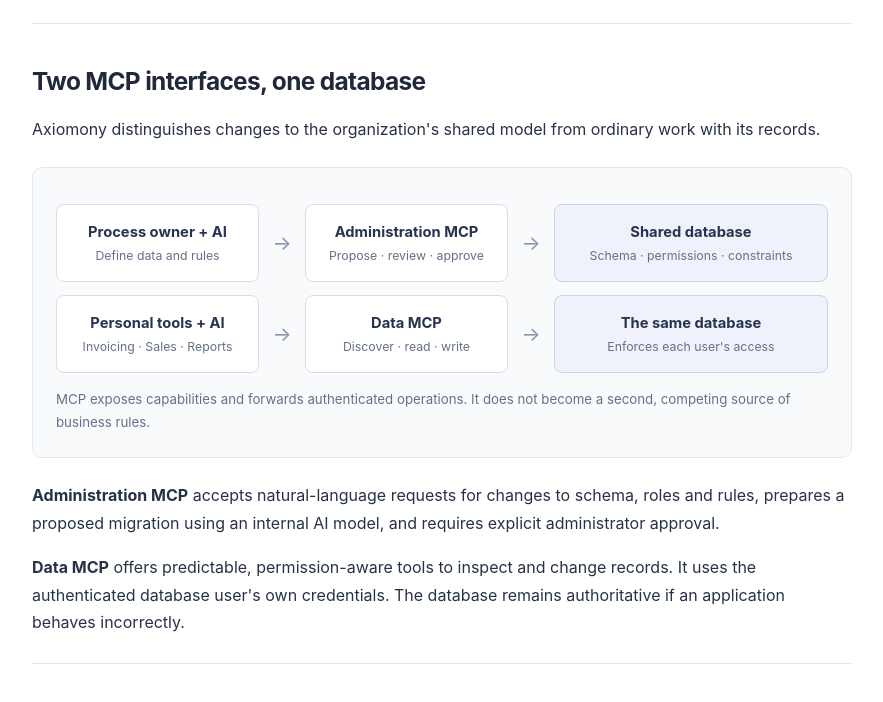
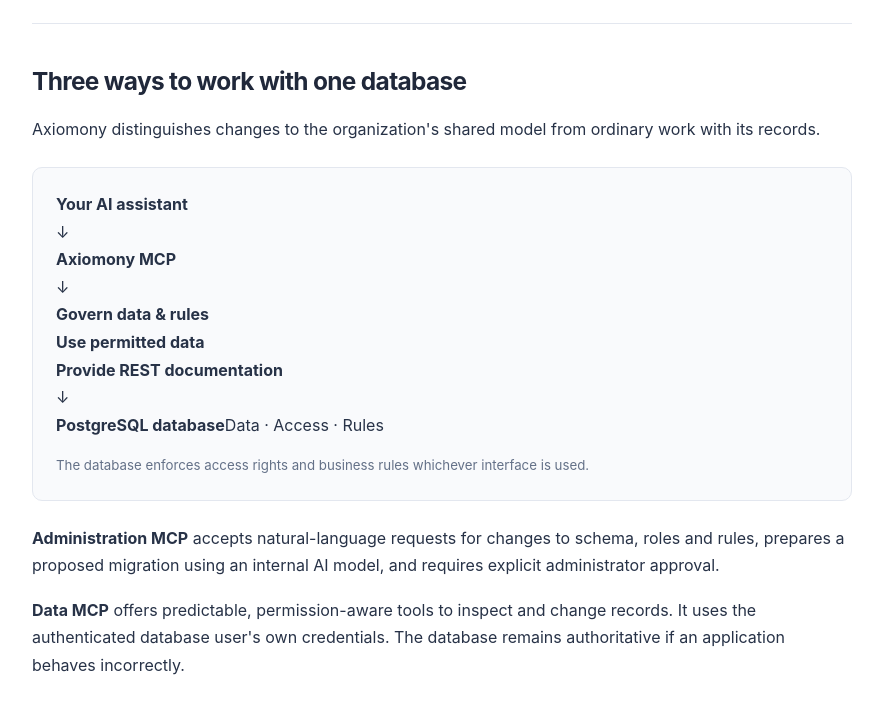
Before and after one commit to sjoerdvanderhoorn/axiomony, a website: page docs/index.html in a window 1280 px wide. Shown: the part 1347-2049 px from the top of the page, without its empty margins (318-1201 px from the left). Drawn offline with Linux system fonts and the light colour scheme.

Commit message:
Simplify homepage around PostgreSQL MCP and three capabilities

```diff
--- a/docs/index.html
+++ b/docs/index.html
@@ -13,15 +13,15 @@
 <body>
 <a class="sr-only" href="#content">Skip to content</a>
 <header class="site-header"><nav class="nav container" aria-label="Axiomony"><a class="brand" href="index.html"><img class="brand-lockup" src="assets/axiomony-wordmark.svg" alt="Axiomony"></a></nav></header>
-<section class="page-intro" id="overview"><div class="container"><div class="eyebrow">Axiomony documentation</div><h1>Shared rules.<br>Individual interfaces.</h1><p>Axiomony provides an AI-accessible interface for defining the data, relationships, permissions and business rules of an organization <strong>inside the database itself</strong>. Individuals and teams can then create entirely different tools and workflows against that same foundation.</p></div></section><div class="container overview-layout">
-  <aside class="overview-sidebar sidebar" aria-label="Documentation navigation"><div class="sidebar-section"><strong>On this page</strong><div class="sidebar-links"><a href="#overview">Overview</a><a href="#principle">The principle</a><a href="#interfaces">Two MCP interfaces</a><a href="#data-authority">Rules belong to the database</a><a href="#example">An example: ACME</a><a href="#scope">Security boundaries</a></div></div><div class="sidebar-section sidebar-pages"><strong>Pages</strong><div class="sidebar-links"><a href="index.html" aria-current="page">Introduction</a><a href="getting-started.html">Installation</a><a href="connect.html">Connect an AI</a><a href="tools.html">MCP tools</a><a href="concepts.html">Architecture &amp; security</a><a href="https://github.com/sjoerdvanderhoorn/axiomony" target="_blank" rel="noopener noreferrer">GitHub</a></div></div></aside>
+<section class="page-intro" id="overview"><div class="container"><div class="eyebrow">Axiomony documentation</div><h1>Shared rules.<br>Individual interfaces.</h1><p>Axiomony is an MCP server for PostgreSQL. Use it to define the shared data, permissions and business rules of your organization, then create your own tools and workflows. Connect an existing database or use Standalone for a complete local installation.</p></div></section><div class="container overview-layout">
+  <aside class="overview-sidebar sidebar" aria-label="Documentation navigation"><div class="sidebar-section"><strong>On this page</strong><div class="sidebar-links"><a href="#overview">Overview</a><a href="#principle">The principle</a><a href="#interfaces">MCP capabilities</a><a href="#data-authority">Rules belong to the database</a><a href="#example">An example: ACME</a><a href="#scope">Security boundaries</a></div></div><div class="sidebar-section sidebar-pages"><strong>Pages</strong><div class="sidebar-links"><a href="index.html" aria-current="page">Introduction</a><a href="getting-started.html">Installation</a><a href="connect.html">Connect an AI</a><a href="tools.html">MCP tools</a><a href="concepts.html">Architecture &amp; security</a><a href="https://github.com/sjoerdvanderhoorn/axiomony" target="_blank" rel="noopener noreferrer">GitHub</a></div></div></aside>
   <main id="content" class="intro-content"><p>Conventional business applications bundle a data model with prescribed screens, flows and policies. Even a configurable product carries the vendor's design decisions. Axiomony separates the long-lived agreements of an organization from the short-lived interfaces people use to do their work.</p>
     <blockquote class="intro-quote">Standardize the data and the rules, not the user interface.</blockquote>
 
     <hr class="chapter-divider">
     <section id="principle">
       <h2>The principle</h2>
-      <p>A team member who understands a business process should be able to describe its data and rules to an AI assistant. Authorized administrators can inspect and approve the proposed changes. Axiomony translates these requests into real database objects—rather than storing parallel business rules in a separate application layer.</p>
+      <p>An administrator can describe the business to an AI assistant. Axiomony helps turn that description into PostgreSQL tables, relationships and enforceable rules. Authorized administrators can inspect and approve the proposed changes. Axiomony translates these requests into real database objects—rather than storing parallel business rules in a separate application layer.</p>
       <p>Once the shared model exists, an accountant, purchaser or sales representative can use their preferred tools and user experience. They don't need a common interface; they need common data and consistent permissions.</p>
       <ul class="summary-points">
         <li><strong>One governed data model</strong><span>Tables, relationships and business constraints stay together in the database.</span></li>
@@ -33,24 +33,21 @@
 
     <hr class="chapter-divider">
     <section id="interfaces">
-      <h2>Two MCP interfaces, one database</h2>
+      <h2>Three ways to work with one database</h2>
       <p>Axiomony distinguishes changes to the organization's shared model from ordinary work with its records.</p>
-      <div class="concept-diagram" role="img" aria-label="Business owners use administration MCP to review and apply database definitions. Individual apps use Data MCP to access the same database with their own user permissions.">
-        <div class="diagram-row">
-          <div class="diagram-cell"><strong>Process owner + AI</strong><span>Define data and rules</span></div>
-          <div class="diagram-arrow">→</div>
-          <div class="diagram-cell"><strong>Administration MCP</strong><span>Propose · review · approve</span></div>
-          <div class="diagram-arrow">→</div>
-          <div class="diagram-cell database"><strong>Shared database</strong><span>Schema · permissions · constraints</span></div>
+      <div class="concept-diagram" role="img" aria-label="Your AI assistant connects to Axiomony MCP, which can govern data and rules, use permitted data, and provide REST documentation for PostgreSQL.">
+        <div class="pipeline-node"><strong>Your AI assistant</strong></div>
+        <div class="pipeline-arrow" aria-hidden="true">↓</div>
+        <div class="pipeline-node"><strong>Axiomony MCP</strong></div>
+        <div class="pipeline-arrow" aria-hidden="true">↓</div>
+        <div class="pipeline-capabilities">
+          <div class="pipeline-node"><strong>Govern data &amp; rules</strong></div>
+          <div class="pipeline-node"><strong>Use permitted data</strong></div>
+          <div class="pipeline-node"><strong>Provide REST documentation</strong></div>
         </div>
-        <div class="diagram-row">
-          <div class="diagram-cell"><strong>Personal tools + AI</strong><span>Invoicing · Sales · Reports</span></div>
-          <div class="diagram-arrow">→</div>
-          <div class="diagram-cell"><strong>Data MCP</strong><span>Discover · read · write</span></div>
-          <div class="diagram-arrow">→</div>
-          <div class="diagram-cell database"><strong>The same database</strong><span>Enforces each user's access</span></div>
-        </div>
-        <p class="diagram-caption">MCP exposes capabilities and forwards authenticated operations. It does not become a second, competing source of business rules.</p>
+        <div class="pipeline-arrow" aria-hidden="true">↓</div>
+        <div class="pipeline-node database"><strong>PostgreSQL database</strong><span>Data · Access · Rules</span></div>
+        <p class="diagram-caption">The database enforces access rights and business rules whichever interface is used.</p>
       </div>
       <p><strong>Administration MCP</strong> accepts natural-language requests for changes to schema, roles and rules, prepares a proposed migration using an internal AI model, and requires explicit administrator approval.</p>
       <p><strong>Data MCP</strong> offers predictable, permission-aware tools to inspect and change records. It uses the authenticated database user's own credentials. The database remains authoritative if an application behaves incorrectly.</p>
@@ -61,7 +58,7 @@
       <h2>Rules belong to the database</h2>
       <p>Consider an invoice approval threshold. If invoices of EUR 500 or more require approval, that rule should not live only in a particular screen or in a vendor-specific workflow module. It should apply to every authorized operation, whether that operation comes from a mobile form, an AI client or an integration.</p>
       <p>The same applies to visibility and editing permissions: a self-created sales dashboard does not gain Finance's privileges simply by presenting a different UI. Native database permissions and rules are checked for each request.</p>
-      <p>This is what “without other middleware” means in Axiomony's design: <strong>no additional application-specific policy engine is needed to define the truth or enforce business rules</strong>. A trusted client/runtime is still needed to authenticate users and safely carry requests from browser-based applications; the current implementation does not include that browser bridge.</p>
+      <p>This is what “without other middleware” means in Axiomony's design: <strong>no additional application-specific policy engine is needed to define the truth or enforce business rules</strong>. AI-created applications can use the included REST server or a trusted Data MCP runtime. Browser clients must still authenticate securely and must never contain reusable database passwords.</p>
     </section>
 
     <hr class="chapter-divider">
```
